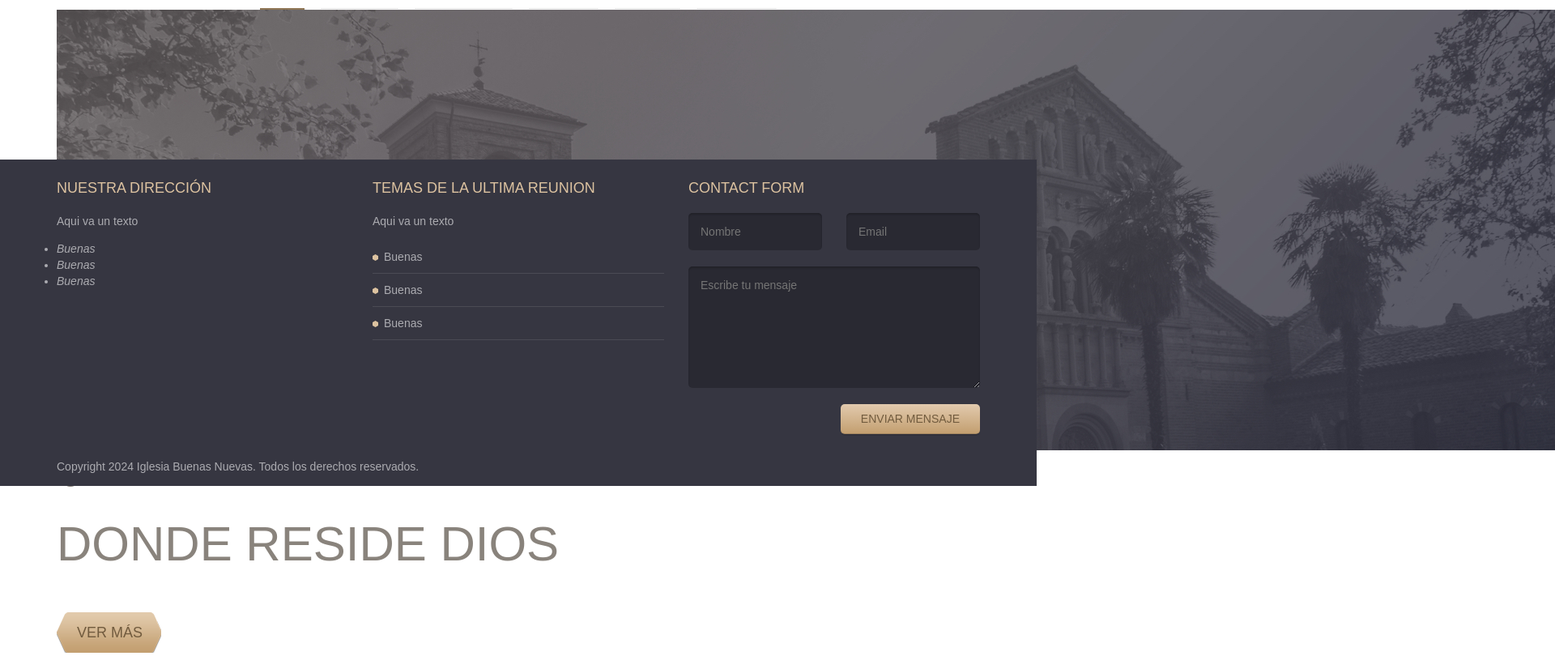
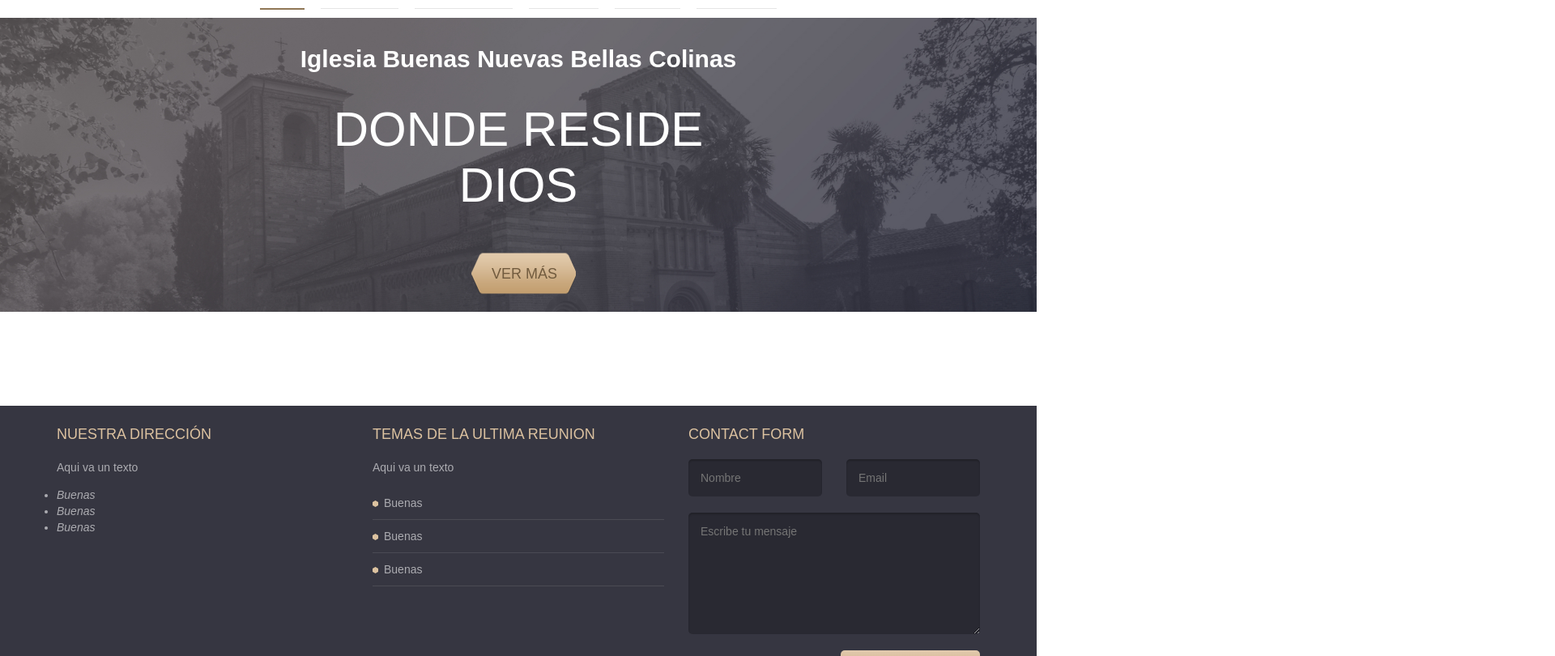
Before and after one commit to hamador0016/IglesiaBuenasNuevasBC, a React (Create React App) app in the folder iglesiabnbc/: page / in a window 1280 px wide. Shown: the part 200-1010 px from the top of the page at 81% size, 1920 px wide, since content can reach past the window. Built offline with nearby package versions, Linux system fonts and the light colour scheme.

Commit message:
Css Fixed

```diff
--- a/iglesiabnbc/src/Components/Footer/Footer.jsx
+++ b/iglesiabnbc/src/Components/Footer/Footer.jsx
@@ -2,11 +2,10 @@ import React from "react";
 
 const Footer = () => {
   return (
-    <div>
+    <div style={{ position:'absolute',width: "100%"}}>
       <footer
         className="site-footer"
         style={{
-          position: "absolute",
           bottom: "0",
           width: "100%",
           lineHeight: "20px",
--- a/iglesiabnbc/src/Components/Home/Home.jsx
+++ b/iglesiabnbc/src/Components/Home/Home.jsx
@@ -4,14 +4,16 @@ import slide1 from "./../../images/slide-1.jpg";
 const Home = () => {
   return (
     <div>
-      <div className="hero">
+      <div className="hero" style={{ paddingBottom: '100px' }}>
         <div className="slides">
-          <div className="container">
-          <div>
-          <img src={slide1} alt="Slide 1" /> {/* Use the imported image */}
-            <small className="slide-subtitle">Iglesia Buenas Nuevas Bellas Colinas</small>
-            <h2 className="slide-title">Donde reside Dios</h2>
-            <a href="#" className="button">Ver más</a>
+          <div className="container" style={{ width: '100%', padding: '10px 0px 10px 0px' }}>
+            <div className="image-container" style={{ position: 'relative', textAlign: 'center' }}>
+              <img src={slide1} width={'100%'} alt="Slide 1" />
+              <div style={{ position: 'absolute', top: '50%', left: '50%', transform: 'translate(-50%, -50%)', padding: '20px', borderRadius: '10px' }}>
+                <small className="slide-subtitle" style={{ color:'white' }}>Iglesia Buenas Nuevas Bellas Colinas</small>
+                <h2 className="slide-title" style={{ color:'white' }}>Donde reside Dios</h2>
+                <a href="#" className="button">Ver más</a>
+              </div>
             </div>
           </div>
         </div>
```
